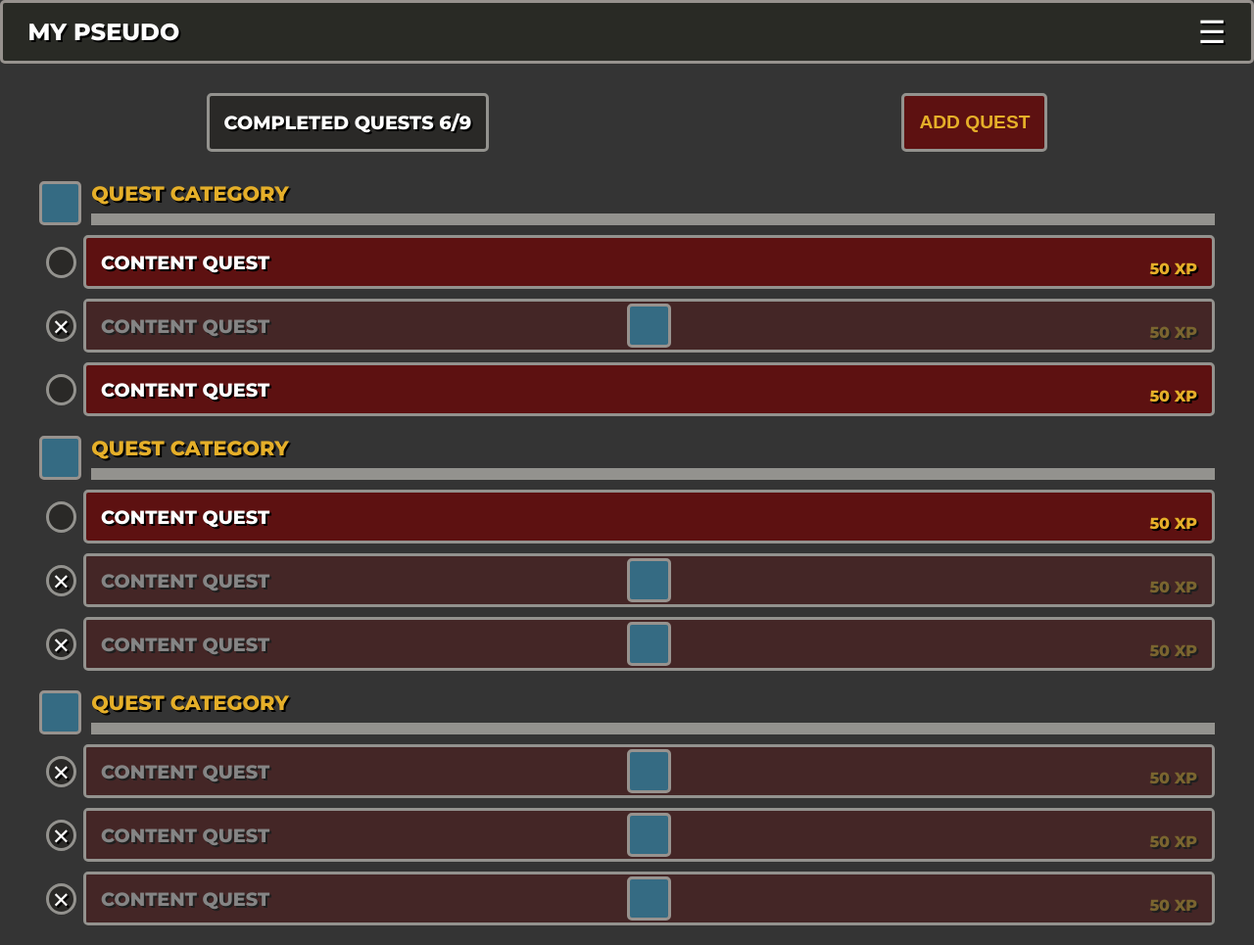
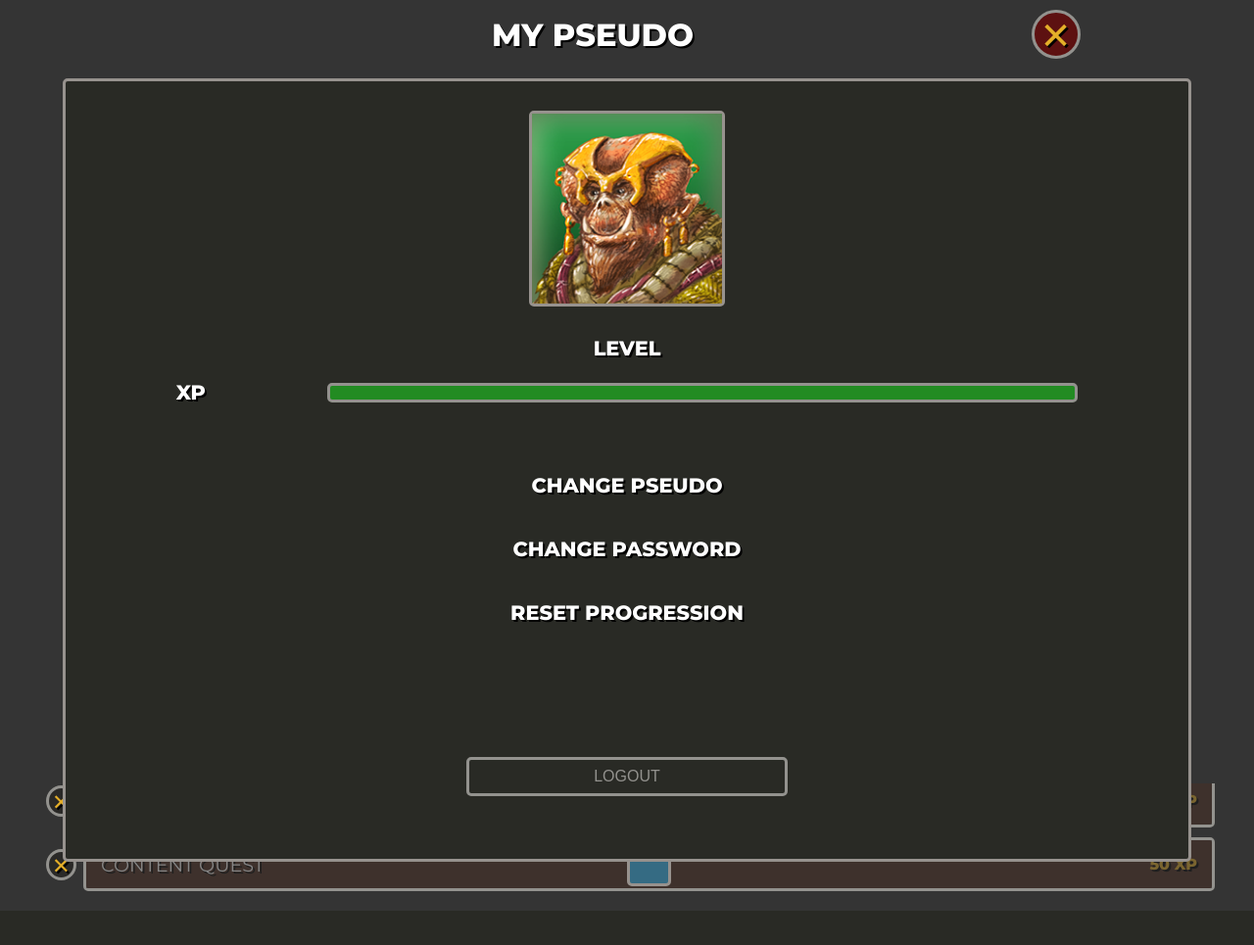
Before and after one commit to 4netit2/quest-list, a PHP site: page /main-page.html in a window 1280 px wide. Shown: the whole page at 98% size. After the commit the page ends 930 px from the top, so only its background shows below. Run offline with PHP 8.4, Linux system fonts and the light colour scheme; some libraries are stand-ins or nearby versions.

Commit message:
add addquest and menu popups

```diff
--- a/src/assets/css/style.css
+++ b/src/assets/css/style.css
@@ -54,7 +54,8 @@ a {
 }
 
 .avatar-item:hover,
-.class-item:hover {
+.class-item:hover,
+.quest-category-item:hover{
     cursor: pointer;
     border-color: #e5af29;
 }
@@ -357,12 +358,13 @@ button:hover {
 .completed-quests {
     display: flex;
     justify-content: space-around;
-    margin: 30px 0;
+    margin-bottom: 15px;
+    padding-top: 15px;
     text-transform: uppercase;
 }
 
 .completed-quests-number {
-    font-size: 1.2em;
+    font-size: 1em;
     background: #2a2927;
     color: #fff;
     border: 3px solid #93928e;
@@ -375,7 +377,7 @@ button:hover {
     border-radius: 5px;
     padding: 8px 15px;
     text-transform: uppercase;
-    font-size: 1.2em;
+    font-size: 1em;
     font-weight: 800;
     background: #5d1111;
     color: #e5af29;
@@ -422,7 +424,7 @@ button:hover {
     border-radius: 50%;
     margin: auto 7px;
     text-align: center;
-    color:#fff;
+    color: #e5af29;;
     font-size: 1.4em;
 }
 
@@ -431,8 +433,7 @@ button:hover {
     border-radius: 5px;
     padding: 8px 15px;
     text-transform: uppercase;
-    font-weight: 800;
-    background: #5d1111;
+    background: #4D2D20;
     color: #e5af29;
     width:100%;
     display:flex;
@@ -451,6 +452,10 @@ button:hover {
 .content-quest-xp{
     font-size: 1em;
     align-self: flex-end;
+    text-transform: uppercase;
+    font-weight: 800;
+    color:#e5af29;
+    align-self:center;
 }
 
 .content-quest-done{
@@ -464,6 +469,215 @@ button:hover {
     display: flex;
     justify-content: center;
     align-items: center;
+}
+
+/* ADD QUEST PAGE */
+/* ---------------------------------------- */
+
+.content-add-quest-page{
+    position: fixed;
+    position: absolute;
+    background: #343434;
+    width:100%;
+    height:100%;
+    z-index:3;
+    top:0;
+    display: flex;
+    flex-direction: column;
+}
+
+.hidden{
+    display:none;
+}
+
+.popup-close-button{
+    width: 50px;
+    height: 50px;
+    border: 3px solid #93928e;
+    border-radius: 50%;
+    background: #5d1111;
+    color: #e5af29;
+    text-align: center;
+    font-size: 2.4em;
+    align-self: flex-end;
+    margin: 10px;
+}
+
+.add-quest-input-group{
+    width: 90%;
+    background: #4D2D20;
+    align-self: center;
+    height: 80px;
+    border:1px solid #93928e;
+    border-radius: 5px;
+    display: flex;
+    justify-content: space-around;
+    align-items: center;
+    margin-top:15px;
+}
+
+.choose-category-quest{
+    display: flex;
+    flex-direction: column;
+    align-items: center;
+}
+
+.fa-sort-down{
+    font-size: 2em;
+    margin-top: -14px;
+    color: #97928e;
+}
+
+.add-quest-content-default-group{
+    width: 90%;
+    background: #4D2D20;
+    align-self: center;
+    height: 60px;
+    border:1px solid #93928e;
+    border-radius: 5px;
+    display: flex;
+    justify-content: space-around;
+    align-items: center;
+    margin-top:15px;
+}
+
+.add-quest-input-group input{
+    height: 45px;
+    width:100%;
+}
+
+.add-quest-input-group form{
+    height: 45px;
+    width: 65%;
+}
+
+.confirm-add-quest a{
+    color:#008000;
+    font-size: 1.6em;
+}
+
+.confirm-add-quest-disable a{
+    color:#343434;
+    font-size: 1.6em;
+}
+
+.content-default-quest{
+    text-transform: uppercase;
+    font-size: 1.2em;
+    color:#fff;
+    align-self: center;
+    width:65%;
+    padding-left: 10px;
+}
+
+.content-default-quest-disable{
+    text-transform: uppercase;
+    font-size: 1.2em;
+    color:#93928e;
+    align-self: center;
+    width:65%;
+    padding-left: 10px;
+}
+
+.content-quest-xp-disable{
+    color:#93928e;
+    font-size: 1em;
+    align-self: flex-end;
+    text-transform: uppercase;
+    font-weight: 800;
+    align-self:center;
+}
+
+/* MENU PAGE */
+/* ---------------------------------------- */
+
+.content-menu-page{
+    position: fixed;
+    position: absolute;
+    background: #343434;
+    width:100%;
+    height:100%;
+    z-index:4;
+    top:0;
+}
+
+.menu-header{
+    display: flex;
+    justify-content: space-around;
+    align-items: center;
+    text-transform: uppercase;
+    color: #fff;
+}
+
+.menu-content{
+    width:90%;
+    display: flex;
+    flex-direction: column;
+    justify-content:space-around;
+    background: #292a25;
+    text-transform: uppercase;
+    font-weight: 800;
+    color: #fff;
+    border: 3px solid #97928e;
+    border-radius: 5px;
+    padding: 10px 2%;
+    margin: 10px auto;
+    height: 100%;
+}
+
+.menu-content .avatar-portrait{
+    margin-bottom: 10px;
+
+}
+
+.user-level{
+    text-align: center;
+    margin: 20px auto;
+    font-size: 1.3em;
+}
+
+.user-xp-group{
+    display: flex;
+    align-items: center;
+    justify-content: space-around;
+    font-size: 1.3em;
+    margin-bottom: 30px;
+}
+
+.user-xp-bar-placeholder{
+    width:70%;
+    height: 20px;
+    background-color: forestgreen;
+    margin-left: -50px;
+    border: 3px solid #93928e;
+    border-radius: 5px;
+}
+
+.change-user-elements{
+    margin: 40px auto;
+    text-align: center;
+}
+
+.change-user-elements div{
+    margin-bottom:40px;
+    font-size: 1.3em;
+}
+
+.lougout-btn {
+    color: #93928e;
+    background: #292a25;
+    border: 3px solid #93928e;
+    border-radius: 5px;
+    padding: 8px 15px;
+    text-transform: uppercase;
+    font-size: 1em;
+    width: 30%;
+    margin: auto;
+}
+
+.lougout-btn:hover {
+    cursor: pointer;
+    color: #5d1111;
 }
 
 /* RESPONSIVE < 1024 PX MEDIUM */
--- a/src/main-page.html
+++ b/src/main-page.html
@@ -6,6 +6,8 @@
     <link rel="stylesheet" href="assets/css/style.css">
     <!-- Google Fonts -->
     <link href="https://fonts.googleapis.com/css?family=Montserrat:400,800" rel="stylesheet">
+    <!-- Font Awesome -->
+    <link href="https://use.fontawesome.com/releases/v5.0.2/css/all.css" rel="stylesheet">
   </head>
   <body>
     <!-- FULL WEBSITE MAIN PAGE -->
@@ -29,6 +31,7 @@
                 <h3 class="completed-quests-number">completed quests 6/9</h3>
                 <button class="button-add-quest">add quest</button>
             </div>
+        </header>
             <div class="quest-category-group">
                 <div class="quest-category-title-group">
                     <div class="quest-category-item"></div>
@@ -128,9 +131,113 @@
                     </div>
                 </div>
             </div> <!-- END of .quest-category-group -->
-        </header>
-      </div>
-    </div> <!-- FULL WEBSITE MAIN PAGE -->
+      </div> <!-- END CONTENT MAIN PAGE -->
+
+    <!-- CONTENT ADD QUEST PAGE, remove just .hidden to make it visible-->
+    <div class="content-add-quest-page hidden">
+        <div class="popup-close-button">&#10005;</div>
+        <div class="add-quest-input-group">
+            <form action="">
+              <input type="text" id="quest-user-input" placeholder="ENTER YOUR QUEST">
+            </form>
+            <div class="choose-category-quest">
+                <div class="quest-category-item"></div>
+                <div class="fas fa-sort-down"></div>
+            </div>
+            <div class="content-quest-xp">50 xp</div>
+            <div class="confirm-add-quest"><a href="">&#10004;</a></div>
+        </div>
+        <!-- When a quest is activate,
+        change .content-default-quest-disable by .content-default-quest
+        change .content-quest-xp-disable by .content-quest-xp
+        change . confirm-add-quest-disable by .confirm-add-quest
+        and it needs to be a cross signe while disable instead of the tick
+        -->
+        <div class="add-quest-content-default-group">
+            <div class="content-default-quest-disable">content default quest</div>
+            <div class="quest-category-item"></div>
+            <div class="content-quest-xp-disable">50 xp</div>
+            <div class="confirm-add-quest-disable"><a href="">&#10004;</a></div>
+        </div>
+        <div class="add-quest-content-default-group">
+            <div class="content-default-quest-disable">content default quest</div>
+            <div class="quest-category-item"></div>
+            <div class="content-quest-xp-disable">50 xp</div>
+            <div class="confirm-add-quest-disable"><a href="">&#10004;</a></div>
+        </div>
+        <div class="add-quest-content-default-group">
+            <div class="content-default-quest-disable">content default quest</div>
+            <div class="quest-category-item"></div>
+            <div class="content-quest-xp-disable">50 xp</div>
+            <div class="confirm-add-quest-disable"><a href="">&#10004;</a></div>
+        </div>
+        <div class="add-quest-content-default-group">
+            <div class="content-default-quest-disable">content default quest</div>
+            <div class="quest-category-item"></div>
+            <div class="content-quest-xp-disable">50 xp</div>
+            <div class="confirm-add-quest-disable"><a href="">&#10004;</a></div>
+        </div>
+        <div class="add-quest-content-default-group">
+            <div class="content-default-quest-disable">content default quest</div>
+            <div class="quest-category-item"></div>
+            <div class="content-quest-xp-disable">50 xp</div>
+            <div class="confirm-add-quest-disable"><a href="">&#10004;</a></div>
+        </div>
+        <div class="add-quest-content-default-group">
+            <div class="content-default-quest-disable">content default quest</div>
+            <div class="quest-category-item"></div>
+            <div class="content-quest-xp-disable">50 xp</div>
+            <div class="confirm-add-quest-disable"><a href="">&#10004;</a></div>
+        </div>
+        <div class="add-quest-content-default-group">
+            <div class="content-default-quest-disable">content default quest</div>
+            <div class="quest-category-item"></div>
+            <div class="content-quest-xp-disable">50 xp</div>
+            <div class="confirm-add-quest-disable"><a href="">&#10004;</a></div>
+        </div>
+        <div class="add-quest-content-default-group">
+            <div class="content-default-quest-disable">content default quest</div>
+            <div class="quest-category-item"></div>
+            <div class="content-quest-xp-disable">50 xp</div>
+            <div class="confirm-add-quest-disable"><a href="">&#10004;</a></div>
+        </div>
+        <div class="add-quest-content-default-group">
+            <div class="content-default-quest-disable">content default quest</div>
+            <div class="quest-category-item"></div>
+            <div class="content-quest-xp-disable">50 xp</div>
+            <div class="confirm-add-quest-disable"><a href="">&#10004;</a></div>
+        </div>
+    </div> <!-- END CONTENT ADD QUEST PAGE -->
+
+    <!-- CONTENT MENU PAGE, remove just .hidden to make it visible-->
+    <div class="content-menu-page ">
+       <div class="menu-header">
+       <div></div>
+       <div class="character-pseudo">
+          <h1>My Pseudo</h1>
+        </div>
+       <div class="popup-close-button">&#10005;</div>
+       </div>
+       <div class="menu-content">
+          <div class="avatar-portrait">
+              <img src="assets/images/avatars/todo_ape.png" alt="Avatar" id="main-avatar">
+          </div>
+          <div class="user-level">level</div>
+          <div class="user-xp-group">
+              <div class="user-xp-text">xp</div>
+              <div class="user-xp-bar-placeholder"></div>
+          </div>
+          <div class="change-user-elements">
+              <div class="change-pseudo">change pseudo</div>
+              <div class="change-password">change password</div>
+              <div class="change-progression">reset progression</div>
+          </div>
+          <button class="lougout-btn">logout</button>
+       </div>
+
+    </div> <!-- END CONTENT MENU PAGE -->
+
+    </div> <!-- END FULL WEBSITE MAIN PAGE -->
 
   <!-- Link to the main script -->
   <script src="assets/js/main.js"></script>
```
